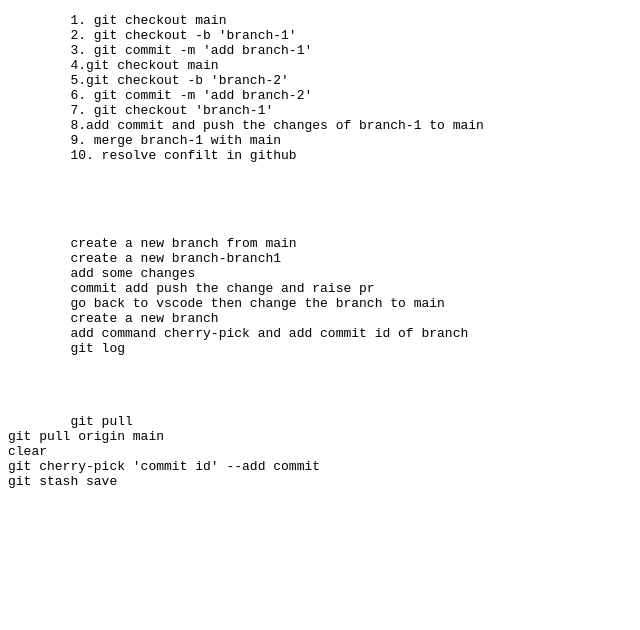
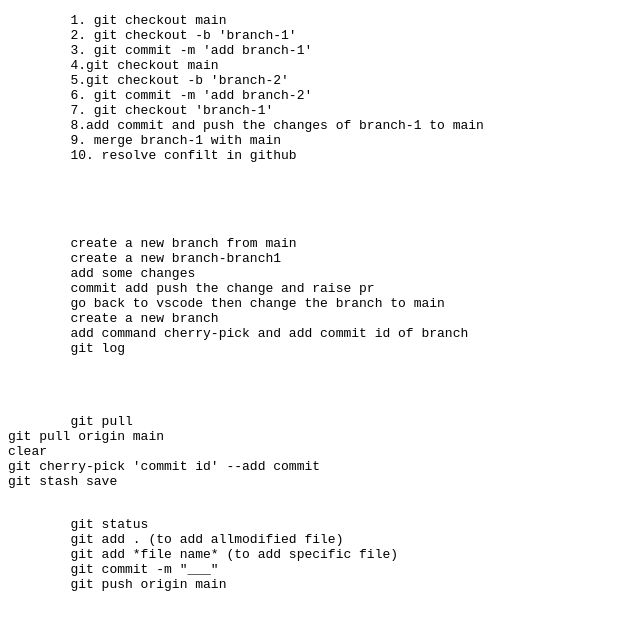
Before and after one commit to anjali433yadav/polaris-project, a plain HTML site: page file.html in a window 1280 px wide. Shown: the whole page, without its empty margins (0-640 px from the left). Drawn offline with Linux system fonts and the light colour scheme.

Commit message:
modify file

```diff
--- a/file.html
+++ b/file.html
@@ -42,5 +42,12 @@ clear
 git cherry-pick 'commit id' --add commit
 git stash save
     </pre>
+    <pre>
+        git status
+        git add . (to add allmodified file)
+        git add *file name* (to add specific file)
+        git commit -m "___"
+        git push origin main
+    </pre>
 </body>
 </html>
```
